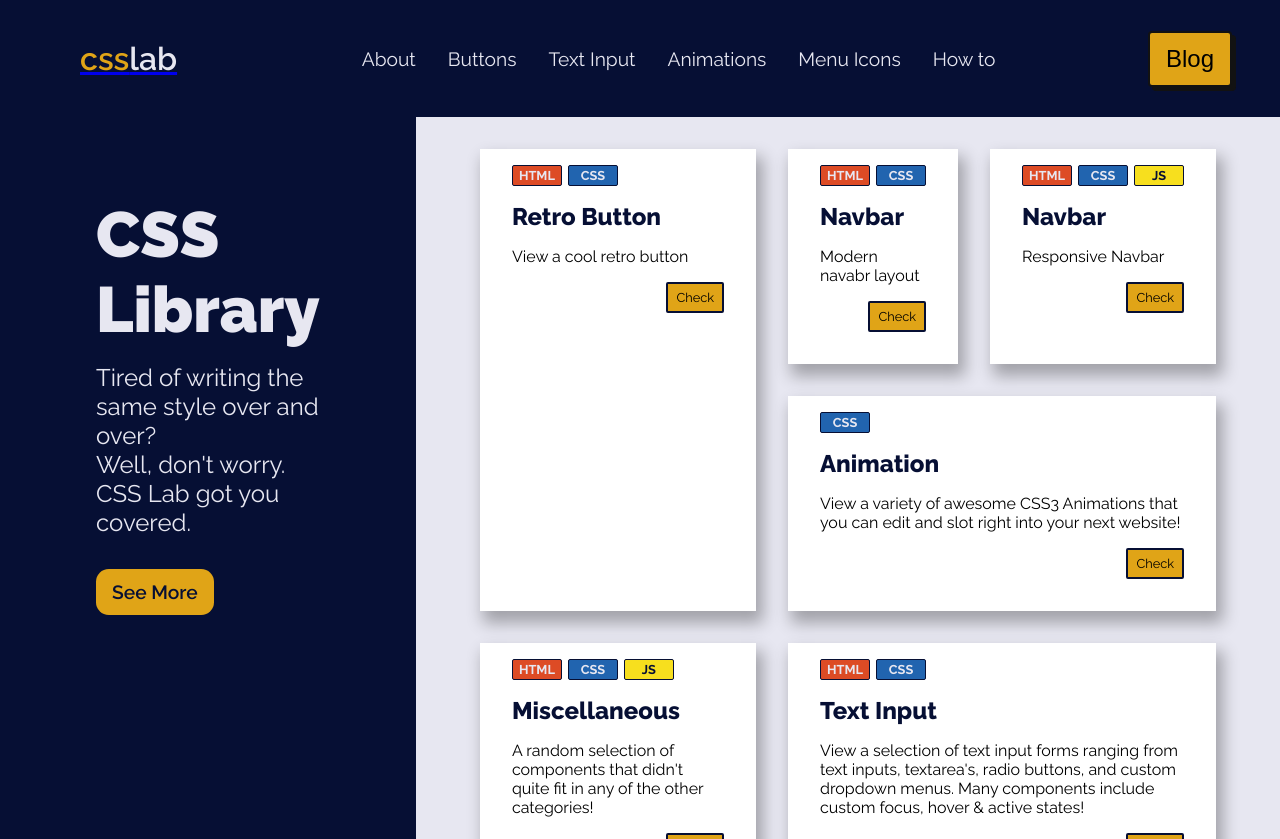
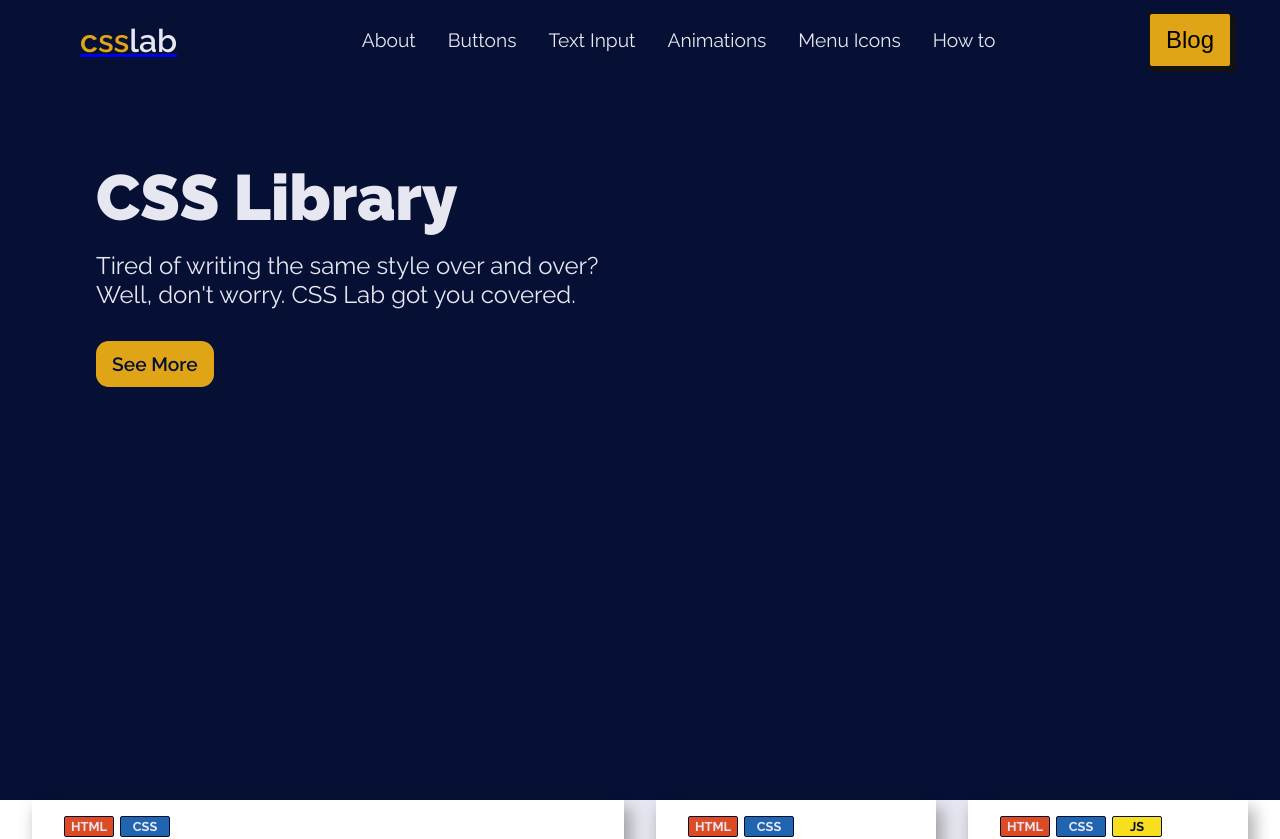
Before and after one commit to yusef-codes10/css-lab-vue, a Vue app: page / in a window 1280 px wide. Shown: the top 839 px of the page. Built offline with nearby package versions, Linux system fonts and the light colour scheme; a web font is replaced by a local one.

Commit message:
fixed height solves it at the end

```diff
--- a/src/App.vue
+++ b/src/App.vue
@@ -18,7 +18,8 @@ import AppNav from '@/components/AppNav.vue'
   flex-direction: column;
 }
 .view {
-  flex: 1;
+  /* height: calc(100dvh - var(--nav-height)); */
   display: flex;
+  flex-direction: column;
 }
 </style>
--- a/src/assets/global.css
+++ b/src/assets/global.css
@@ -13,6 +13,10 @@
     --html-color: #DD4B25;
     --css-color: #2164AF;
     --js-color: #F7DF1E;
+
+
+
+    --nav-height: 80px
 }
 
 * {
@@ -25,10 +29,3 @@
 .hidden {
     display: none;
 }
-
-html,
-body,
-#app {
-    height: 100%;
-    margin: 0;
-}
--- a/src/components/AppNav.vue
+++ b/src/components/AppNav.vue
@@ -27,6 +27,7 @@ nav {
   padding: clamp(0.75rem, 2vw, 1.5rem) clamp(1rem, 4vw, 3rem);
   background-color: var(--brand-color);
   /* height: 10vh; */
+  height: var(--nav-height);
 }
 nav .logo {
   font-size: 2rem;
--- a/src/components/MainSection.vue
+++ b/src/components/MainSection.vue
@@ -29,6 +29,7 @@ main {
   flex: 1;
   /* align-items: center; */
   /* background-color: red; */
+  height: calc(100dvh - var(--nav-height));
 }
 
 aside {
--- a/src/views/HomeView.vue
+++ b/src/views/HomeView.vue
@@ -4,30 +4,45 @@ import CardsContainer from '@/components/CardsContainer.vue'
 </script>
 
 <template>
-  <div class="css-lab">
-    <MainSection />
-  </div>
-  <div class="component-section"></div>
-  <div class="components-section">
-    <CardsContainer />
+  <div class="home">
+    <section class="hero">
+      <MainSection />
+    </section>
+
+    <section class="components">
+      <CardsContainer />
+    </section>
   </div>
 </template>
 
 <style scoped>
+.home {
+  display: flex;
+  flex-direction: column;
+  flex: 1;
+}
+
+.hero {
+  flex: 1; /* 🔥 fills available space */
+  background-color: var(--brand-color);
+}
+
+.components-section {
+  background-color: var(--text-color);
+  padding: 2rem;
+}
+
+/*
 .css-lab {
-  /* this should be a column flex container */
+
   background-color: var(--brand-color);
   display: flex;
   flex-direction: column;
-  /* width: 100%; */
 }
 
-/* out of the hero section... */
 .sections,
 .components-section {
-  /* margin: 0 1rem; */
   background-color: var(--text-color);
-  /* flex: 1; */
   height: 100%;
   padding: 2rem;
 }
@@ -43,5 +58,5 @@ import CardsContainer from '@/components/CardsContainer.vue'
   margin: 0.2rem 2rem;
   font-size: 1.2rem;
   color: var(--brand-color);
-}
+} */
 </style>
```
